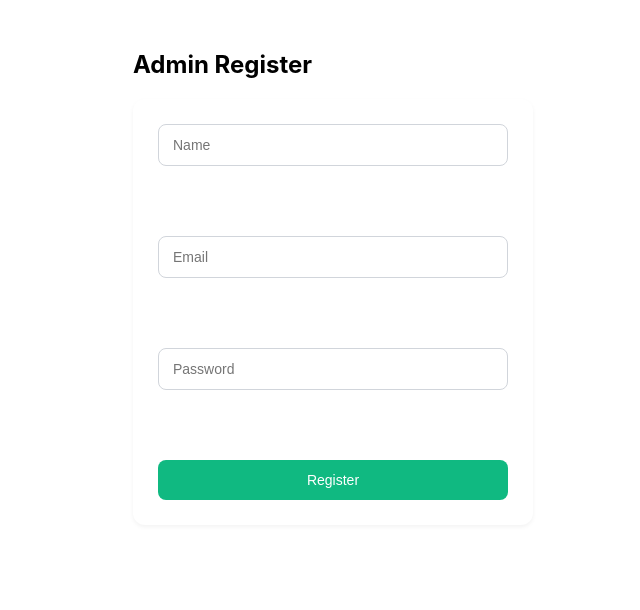
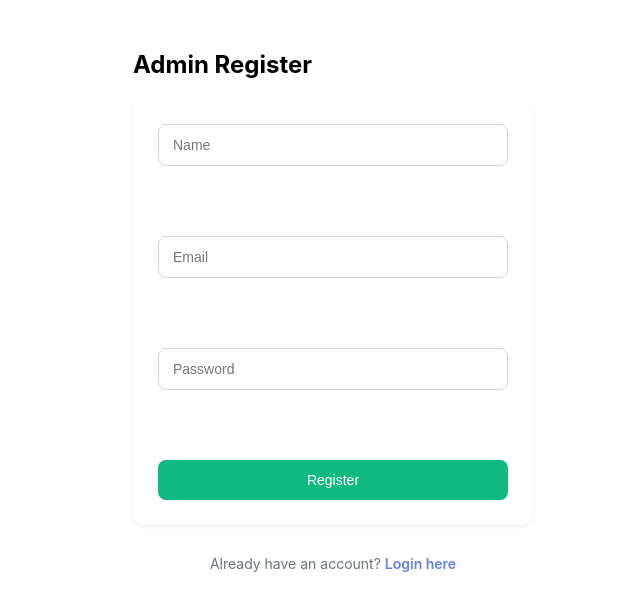
Before and after one commit to Umanandhini2004/Online-Course-Feedback-System, a React (Create React App) app in the folder frontend/: page /admin/register in a window 1280 px wide. Shown: the top 610 px of the page, without its empty margins (307-947 px from the left). Built offline with nearby package versions, Linux system fonts and the light colour scheme.

Commit message:
Update API endpoint for admin registration

```diff
--- a/frontend/src/pages/admin/AdminRegister.jsx
+++ b/frontend/src/pages/admin/AdminRegister.jsx
@@ -1,9 +1,11 @@
 import React, { useState } from "react";
+import { Link, useNavigate } from "react-router-dom";
 import axios from "axios";
 import Swal from "sweetalert2";
 
 const AdminRegister = () => {
   const [form, setForm] = useState({ name: "", email: "", password: "" });
+  const navigate = useNavigate();
 
   const handleChange = (e) =>
     setForm({ ...form, [e.target.name]: e.target.value });
@@ -11,9 +13,10 @@ const AdminRegister = () => {
   const handleSubmit = async (e) => {
     e.preventDefault();
     try {
-      const res = await axios.post("https://online-course-feedback-system-hr9d.vercel.app/api/admin/register", form);
+      const res = await axios.post("http://localhost:5000/api/admin/register", form);
       Swal.fire("Success", res.data.message, "success");
       setForm({ name: "", email: "", password: "" });
+      navigate("/admin/login");
     } catch (err) {
       Swal.fire("Error", err.response?.data?.message || "Registration failed", "error");
     }
@@ -28,6 +31,10 @@ const AdminRegister = () => {
         <input name="password" type="password" placeholder="Password" value={form.password} onChange={handleChange} required /><br /><br />
         <button type="submit">Register</button>
       </form>
+      <p className="login-link">
+        Already have an account?{" "}
+        <Link to="/admin/login">Login here</Link>
+      </p>
     </div>
   );
 };
```
